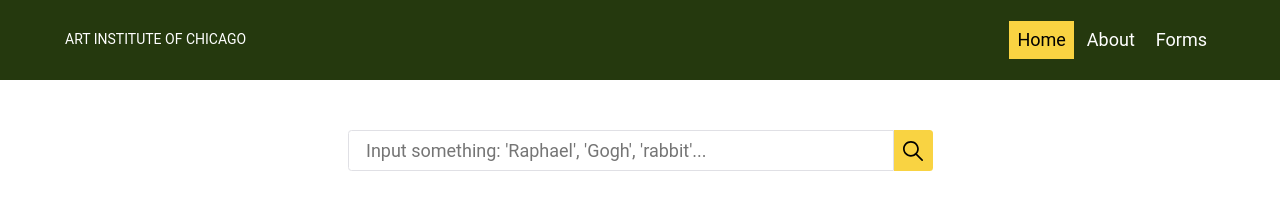
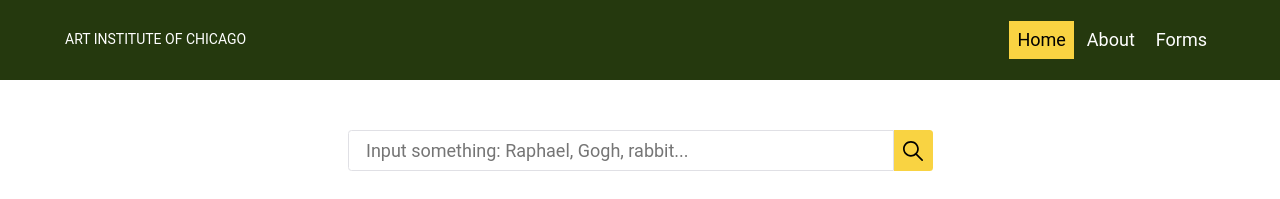
Before and after one commit to Oreada/react-rs-school, a React (Create React App) app in the folder react-components/: page / in a window 1280 px wide. Shown: the top 199 px of the page. Built offline with nearby package versions, Linux system fonts and the light colour scheme.

Commit message:
fix: fix a placeholder

```diff
--- a/react-components/src/components/SearchBar/SearchBar.tsx
+++ b/react-components/src/components/SearchBar/SearchBar.tsx
@@ -36,7 +36,7 @@ export function SearchBar() {
         <input
           type="search"
           className={styles['search-field']}
-          placeholder="Input something: 'Raphael', 'Gogh', 'rabbit'..."
+          placeholder="Input something: Raphael, Gogh, rabbit..."
           autoComplete="off"
           value={searchValue}
           name="search"
```
